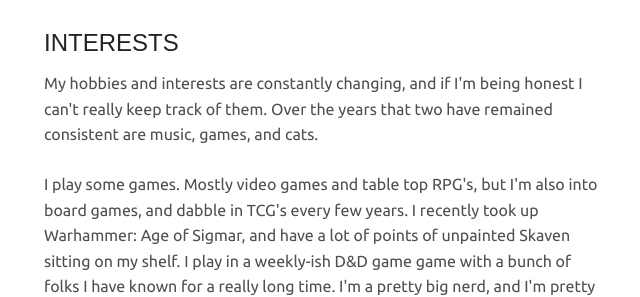
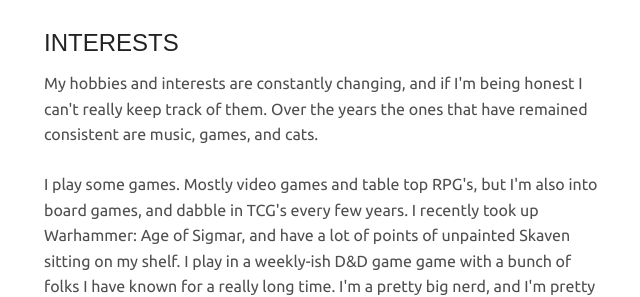
Before and after one commit to mrkplt/mrkplt.github.io, a Jekyll site: the page built from index.html, in a window 1280 px wide. Shown: the part 631-928 px from the top of the page, without its empty margins (316-956 px from the left). Built offline with Jekyll 4.4.1, drawn with Linux system fonts in a browser that asks for light colours; some web fonts are replaced.

Commit message:
Update interests.html

```diff
--- a/_includes/interests.html
+++ b/_includes/interests.html
@@ -1,5 +1,5 @@
 <h2 id='interests'>Interests</h2>
-  <p>My hobbies and interests are constantly changing, and if I'm being honest I can't really keep track of them. Over the years that two have remained consistent are music, games, and cats.</p>
+  <p>My hobbies and interests are constantly changing, and if I'm being honest I can't really keep track of them. Over the years the ones that have remained consistent are music, games, and cats.</p>
 
   <p>I play some games. Mostly video games and table top RPG's, but I'm also into board games, and dabble in TCG's every few years. I recently took up Warhammer: Age of Sigmar, and have a lot of points of unpainted Skaven sitting on my shelf. I play in a weekly-ish D&amp;D game game with a bunch of folks I have known for a really long time. I'm a pretty big nerd, and I'm pretty happy with that.</p>
 
```
